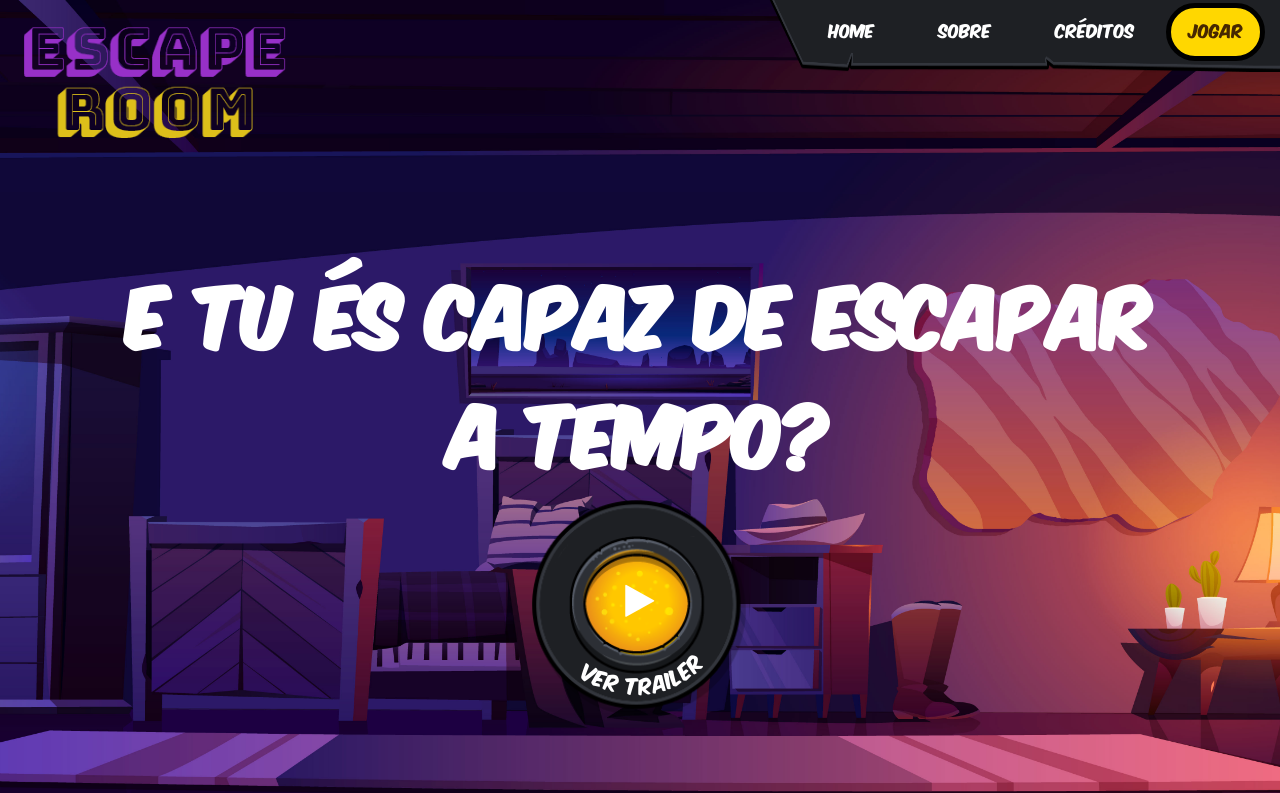
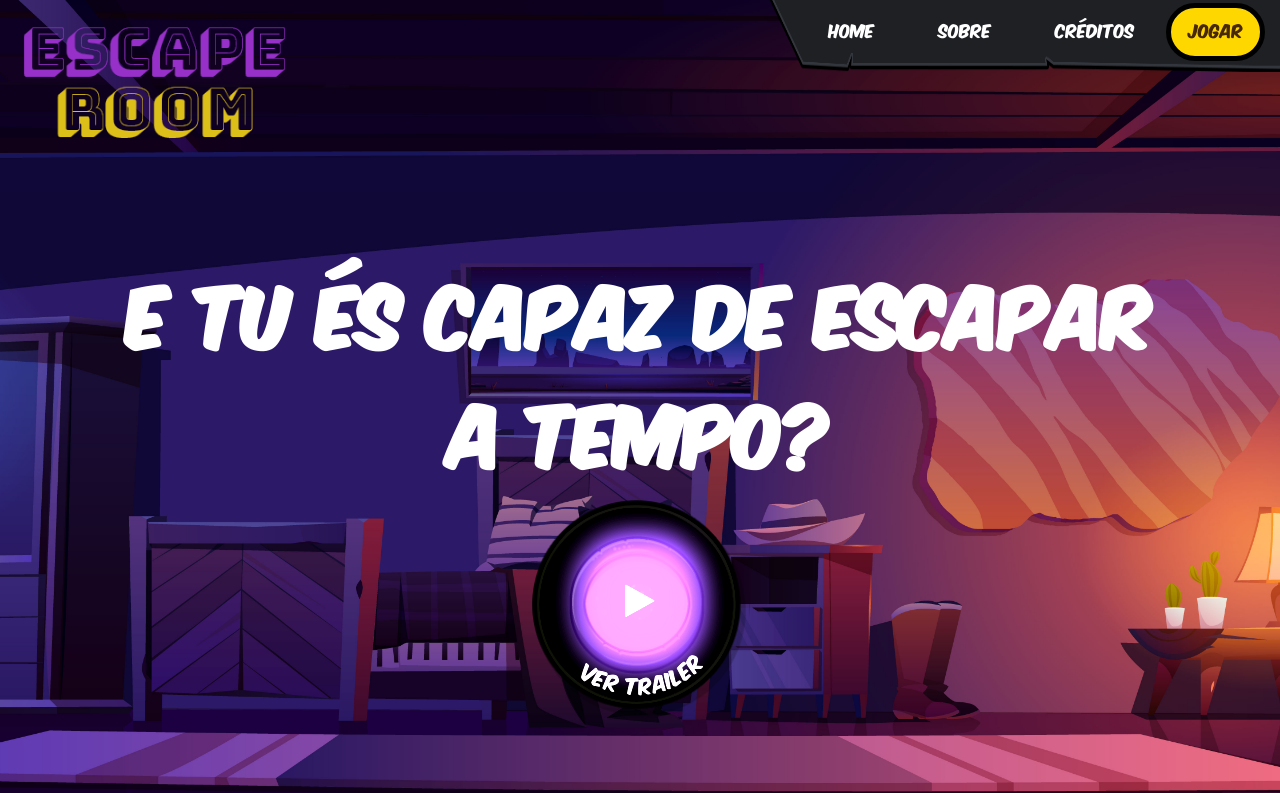
Before and after one commit to xavierkooijman/Projeto_POO_06, a plain HTML site: page html/index.html in a window 1280 px wide. In both pictures the pointer is over the link "VER TRAILER". Shown: the top 793 px of the page. Drawn offline with Linux system fonts and the light colour scheme.

Commit message:
butao trailer hover effect

```diff
--- a/css/index.css
+++ b/css/index.css
@@ -113,13 +113,17 @@ section{
 	width: 200px;
     height: 200px;
 	margin-top: 20px;
+	filter: hue-rotate(0deg) contrast(100%);
 	transition: .4s ease-in-out;
 }
 
 #button-trailer:hover{
+	transition: .4s ease-in-out;
 	transform: scale(1.1);
+	filter: hue-rotate(215deg) contrast(150%);
 	.fa{
 		color: white;
+		box-shadow: 0 0 40px 60px #ffc400;
 	}
 }
 
@@ -140,6 +144,7 @@ svg{
 	top: 70px;
 	scale: 0.7;
 	color: #000;
+	border-radius:50%;
 	transition: .4s ease-in-out;
 }
 
```
